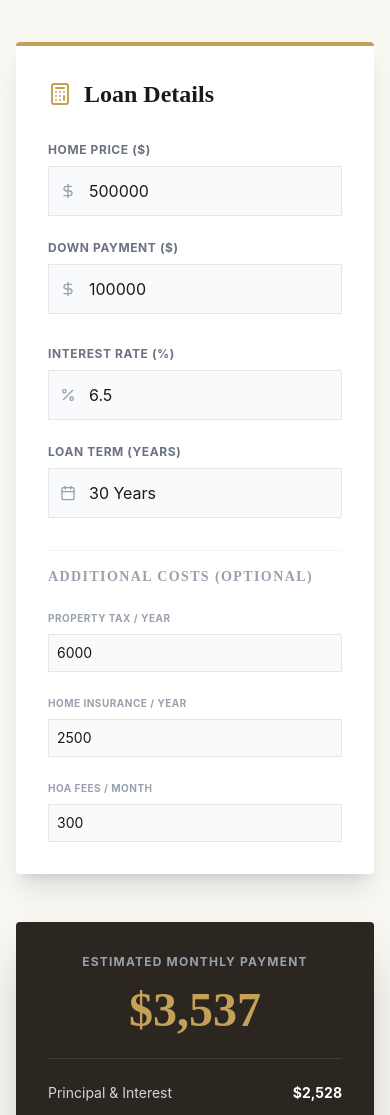
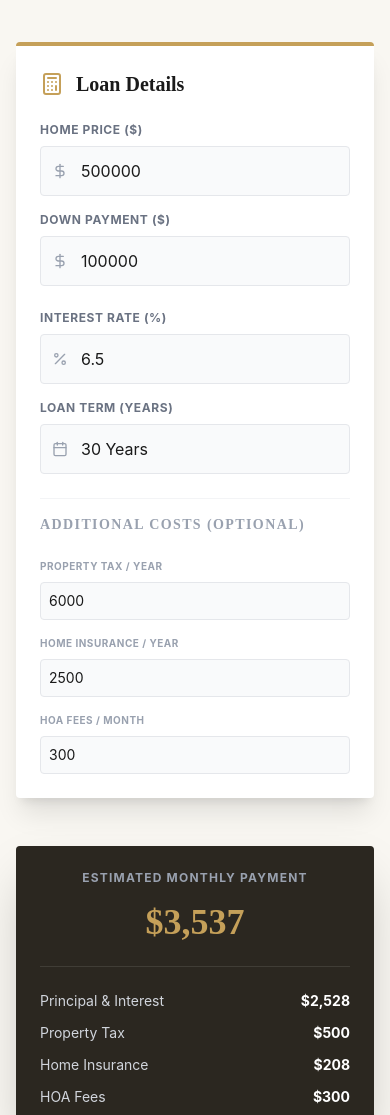
Before and after one commit to ItsAkinlaja/softliferealtygroup, a React (Vite) app: page /mortgage-calculator in a window 390 px wide. Shown: the part 449-1564 px from the top of the page. Built offline with nearby package versions, Linux system fonts and the light colour scheme.

Commit message:
mobile focus for mortgage page

```diff
--- a/src/pages/MortgageCalculator.jsx
+++ b/src/pages/MortgageCalculator.jsx
@@ -74,15 +74,15 @@ const MortgageCalculator = () => {
             <div className="grid grid-cols-1 lg:grid-cols-12 gap-12">
 
                 {/* Inputs Column */}
-                <div className="lg:col-span-7 bg-white p-8 md:p-10 shadow-xl rounded-sm border-t-4 border-gold">
-                    <h3 className="text-2xl font-serif font-bold text-charcoal mb-8 flex items-center">
+                <div className="lg:col-span-7 bg-white p-6 md:p-10 shadow-xl rounded-sm border-t-4 border-gold">
+                    <h3 className="text-xl md:text-2xl font-serif font-bold text-charcoal mb-6 md:mb-8 flex items-center">
                         <Calculator className="mr-3 text-gold" size={24} />
                         Loan Details
                     </h3>
 
-                    <div className="space-y-8">
+                    <div className="space-y-6 md:space-y-8">
                         {/* Row 1 */}
-                        <div className="grid grid-cols-1 md:grid-cols-2 gap-6">
+                        <div className="grid grid-cols-1 md:grid-cols-2 gap-4 md:gap-6">
                             <div>
                                 <label className="block text-xs font-bold text-gray-500 uppercase tracking-wider mb-2">Home Price ($)</label>
                                 <div className="relative">
@@ -91,7 +91,7 @@ const MortgageCalculator = () => {
                                         type="number"
                                         value={loanAmount}
                                         onChange={(e) => setLoanAmount(Number(e.target.value))}
-                                        className="w-full pl-10 pr-4 py-3 bg-gray-50 border border-gray-200 focus:border-gold outline-none transition-colors"
+                                        className="w-full pl-10 pr-4 py-3 bg-gray-50 border border-gray-200 focus:border-gold outline-none transition-colors rounded-sm"
                                     />
                                 </div>
                             </div>
@@ -103,14 +103,14 @@ const MortgageCalculator = () => {
                                         type="number"
                                         value={downPayment}
                                         onChange={(e) => setDownPayment(Number(e.target.value))}
-                                        className="w-full pl-10 pr-4 py-3 bg-gray-50 border border-gray-200 focus:border-gold outline-none transition-colors"
+                                        className="w-full pl-10 pr-4 py-3 bg-gray-50 border border-gray-200 focus:border-gold outline-none transition-colors rounded-sm"
                                     />
                                 </div>
                             </div>
                         </div>
 
                         {/* Row 2 */}
-                        <div className="grid grid-cols-1 md:grid-cols-2 gap-6">
+                        <div className="grid grid-cols-1 md:grid-cols-2 gap-4 md:gap-6">
                             <div>
                                 <label className="block text-xs font-bold text-gray-500 uppercase tracking-wider mb-2">Interest Rate (%)</label>
                                 <div className="relative">
@@ -120,7 +120,7 @@ const MortgageCalculator = () => {
                                         value={interestRate}
                                         onChange={(e) => setInterestRate(Number(e.target.value))}
                                         step="0.1"
-                                        className="w-full pl-10 pr-4 py-3 bg-gray-50 border border-gray-200 focus:border-gold outline-none transition-colors"
+                                        className="w-full pl-10 pr-4 py-3 bg-gray-50 border border-gray-200 focus:border-gold outline-none transition-colors rounded-sm"
                                     />
                                 </div>
                             </div>
@@ -131,7 +131,7 @@ const MortgageCalculator = () => {
                                     <select
                                         value={loanTerm}
                                         onChange={(e) => setLoanTerm(Number(e.target.value))}
-                                        className="w-full pl-10 pr-4 py-3 bg-gray-50 border border-gray-200 focus:border-gold outline-none transition-colors appearance-none"
+                                        className="w-full pl-10 pr-4 py-3 bg-gray-50 border border-gray-200 focus:border-gold outline-none transition-colors appearance-none rounded-sm"
                                     >
                                         <option value="15">15 Years</option>
                                         <option value="20">20 Years</option>
@@ -144,14 +144,14 @@ const MortgageCalculator = () => {
                         {/* Advanced Details Toggle */}
                         <div className="pt-4 border-t border-gray-100">
                             <h4 className="text-sm font-bold text-gray-400 uppercase tracking-widest mb-6">Additional Costs (Optional)</h4>
-                            <div className="grid grid-cols-1 md:grid-cols-3 gap-6">
+                            <div className="grid grid-cols-1 sm:grid-cols-3 gap-4 md:gap-6">
                                 <div>
                                     <label className="block text-[10px] font-bold text-gray-400 uppercase tracking-wider mb-2">Property Tax / Year</label>
                                     <input
                                         type="number"
                                         value={propertyTax}
                                         onChange={(e) => setPropertyTax(Number(e.target.value))}
-                                        className="w-full p-2 text-sm bg-gray-50 border border-gray-200 focus:border-gold outline-none"
+                                        className="w-full p-2 text-sm bg-gray-50 border border-gray-200 focus:border-gold outline-none rounded-sm"
                                     />
                                 </div>
                                 <div>
@@ -160,7 +160,7 @@ const MortgageCalculator = () => {
                                         type="number"
                                         value={homeInsurance}
                                         onChange={(e) => setHomeInsurance(Number(e.target.value))}
-                                        className="w-full p-2 text-sm bg-gray-50 border border-gray-200 focus:border-gold outline-none"
+                                        className="w-full p-2 text-sm bg-gray-50 border border-gray-200 focus:border-gold outline-none rounded-sm"
                                     />
                                 </div>
                                 <div>
@@ -169,7 +169,7 @@ const MortgageCalculator = () => {
                                         type="number"
                                         value={hoaFees}
                                         onChange={(e) => setHoaFees(Number(e.target.value))}
-                                        className="w-full p-2 text-sm bg-gray-50 border border-gray-200 focus:border-gold outline-none"
+                                        className="w-full p-2 text-sm bg-gray-50 border border-gray-200 focus:border-gold outline-none rounded-sm"
                                     />
                                 </div>
                             </div>
@@ -180,11 +180,11 @@ const MortgageCalculator = () => {
                 {/* Results Column */}
                 <div className="lg:col-span-5 space-y-8">
                     {/* Total Payment Card */}
-                    <div className="bg-charcoal text-white p-8 md:p-10 shadow-2xl rounded-sm relative overflow-hidden">
+                    <div className="bg-charcoal text-white p-6 md:p-10 shadow-2xl rounded-sm relative overflow-hidden">
                         <div className="absolute inset-0 bg-gold/10"></div>
                         <div className="relative z-10 text-center">
                             <p className="text-gray-400 uppercase tracking-widest text-xs font-bold mb-4">Estimated Monthly Payment</p>
-                            <h2 className="text-5xl md:text-6xl font-serif font-bold text-gold mb-6">
+                            <h2 className="text-4xl md:text-5xl lg:text-6xl font-serif font-bold text-gold mb-6">
                                 ${payments.total.toLocaleString(undefined, { minimumFractionDigits: 0, maximumFractionDigits: 0 })}
                             </h2>
                             <div className="space-y-3 text-sm text-gray-300 border-t border-white/10 pt-6">
```
